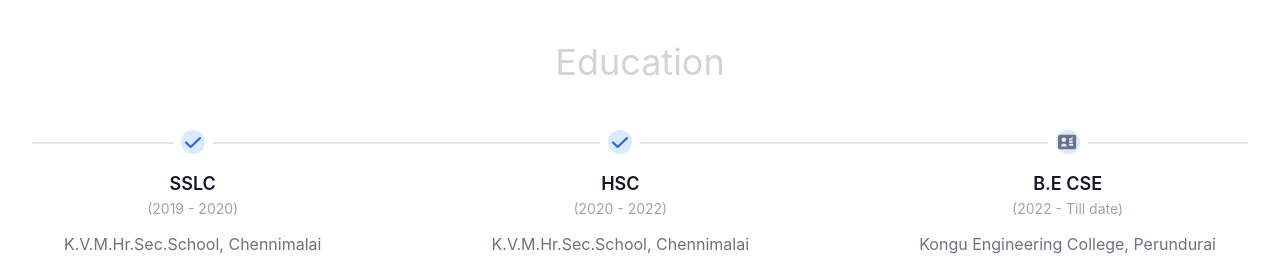
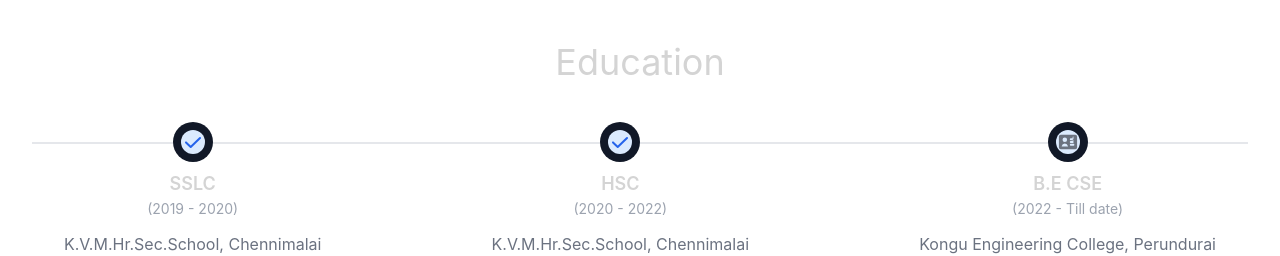
Before and after one commit to Sandhish/Portfolio, a React (Vite) app: page / in a window 1280 px wide. Shown: the part 1220-1476 px from the top of the page. Built offline with nearby package versions, Linux system fonts and the light colour scheme.

Commit message:
education section css update

```diff
--- a/src/Components/Education/education.jsx
+++ b/src/Components/Education/education.jsx
@@ -10,36 +10,36 @@ const Education = () => {
 
                     <motion.li whileInView={{ opacity: 1, y: 0 }} initial={{ opacity: 0, y: -70 }} transition={{ duration: 0.7, delay: 0.2 }}
                         className="mb-10 ms-7 lg:mb-0 lg:flex lg:items-center lg:flex-col lg:relative lg:ms-0 lg:px-8" >
-                        <span className="absolute flex items-center justify-center w-6 h-6 bg-blue-100 rounded-full -start-3 ring-8 ring-white dark:ring-gray-900 dark:bg-blue-900 lg:static lg:mb-4">
+                        <span className="absolute flex items-center justify-center w-6 h-6 bg-blue-100 rounded-full -start-3 ring-8 ring-gray-900 dark:bg-blue-900 lg:static lg:mb-4">
                             <svg className="w-3.5 h-3.5 text-blue-600 lg:w-4 lg:h-4 dark:text-blue-300" aria-hidden="true" fill="none" viewBox="0 0 16 11">
                                 <path stroke="currentColor" strokeLinecap="round" strokeLinejoin="round" strokeWidth="2" d="M1 5.917 5.724 10.5 15 1.5" />
                             </svg>
                         </span>
-                        <h3 className="flex items-center mb-1 text-lg font-semibold text-gray-900 dark:text-white lg:mt-0 lg:mb-1">SSLC</h3>
+                        <h3 className="flex items-center mb-1 text-lg font-semibold dark:text-white lg:mt-0 lg:mb-1">SSLC</h3>
                         <time className="block mb-2 text-sm font-normal leading-none text-gray-400 dark:text-gray-500 lg:mb-4">(2019 - 2020)</time>
                         <p className="mb-4 text-base font-normal text-gray-500 dark:text-gray-400 lg:mb-0 lg:text-center">K.V.M.Hr.Sec.School, Chennimalai</p>
                     </motion.li>
 
                     <motion.li whileInView={{ opacity: 1, y: 0 }} initial={{ opacity: 0, y: -70 }} transition={{ duration: 0.7, delay: 0.3 }}
                         className="mb-10 ms-7 lg:mb-0 lg:flex lg:items-center lg:flex-col lg:relative lg:ms-0 lg:px-8">
-                        <span className="absolute flex items-center justify-center w-6 h-6 bg-blue-100 rounded-full -start-3 ring-8 ring-white dark:ring-gray-900 dark:bg-blue-900 lg:static lg:mb-4">
+                        <span className="absolute flex items-center justify-center w-6 h-6 bg-blue-100 rounded-full -start-3 ring-8 ring-gray-900 dark:bg-blue-900 lg:static lg:mb-4">
                             <svg className="w-3.5 h-3.5 text-blue-600 lg:w-4 lg:h-4 dark:text-blue-300" aria-hidden="true" fill="none" viewBox="0 0 16 11">
                                 <path stroke="currentColor" strokeLinecap="round" strokeLinejoin="round" strokeWidth="2" d="M1 5.917 5.724 10.5 15 1.5" />
                             </svg>
                         </span>
-                        <h3 className="mb-1 text-lg font-semibold text-gray-900 dark:text-white lg:mt-0 lg:mb-1">HSC</h3>
+                        <h3 className="mb-1 text-lg font-semibold dark:text-white lg:mt-0 lg:mb-1">HSC</h3>
                         <time className="block mb-2 text-sm font-normal leading-none text-gray-400 dark:text-gray-500 lg:mb-4">(2020 - 2022)</time>
                         <p className="text-base font-normal text-gray-500 dark:text-gray-400 lg:mb-0 lg:text-center">K.V.M.Hr.Sec.School, Chennimalai</p>
                     </motion.li>
 
                     <motion.li whileInView={{ opacity: 1, y: 0 }} initial={{ opacity: 0, y: -70 }} transition={{ duration: 0.7, delay: 0.4 }}
                         className="ms-7 lg:flex lg:items-center lg:flex-col lg:relative lg:ms-0 lg:px-8">
-                        <span className="absolute flex items-center justify-center w-6 h-6 bg-blue-100 rounded-full -start-3 ring-8 ring-white dark:ring-gray-900 dark:bg-blue-900 lg:static lg:mb-4">
-                            <svg className="w-4 h-4 text-gray-500 lg:w-5 lg:h-5 dark:text-gray-100" aria-hidden="true" fill="currentColor" viewBox="0 0 22 16">
+                        <span className="absolute flex items-center justify-center w-6 h-6 bg-blue-100 rounded-full -start-3 ring-8 ring-gray-900 dark:bg-blue-900 lg:static lg:mb-4">
+                            <svg className="w-4 h-4 text-gray-500 lg:w-5 lg:h-5 dark:text-gray-100" aria-hidden="true" fill="currentColor" viewBox="-1 0 22 16">
                                 <path d="M18 0H2a2 2 0 0 0-2 2v12a2 2 0 0 0 2 2h16a2 2 0 0 0 2-2V2a2 2 0 0 0-2-2ZM6.5 3a2.5 2.5 0 1 1 0 5 2.5 2.5 0 0 1 0-5ZM3.014 13.021l.157-.625A3.427 3.427 0 0 1 6.5 9.571a3.426 3.426 0 0 1 3.322 2.805l.159.622-6.967.023ZM16 12h-3a1 1 0 0 1 0-2h3a1 1 0 0 1 0 2Zm0-3h-3a1 1 0 1 1 0-2h3a1 1 0 1 1 0-2Zm0-3h-3a1 1 0 1 1 0-2h3a1 1 0 1 1 0-2Z" />
                             </svg>
                         </span>
-                        <h3 className="mb-1 text-lg font-semibold text-gray-900 dark:text-white lg:mt-0 lg:mb-1">B.E CSE</h3>
+                        <h3 className="mb-1 text-lg font-semibold dark:text-white lg:mt-0 lg:mb-1">B.E CSE</h3>
                         <time className="block mb-2 text-sm font-normal leading-none text-gray-400 dark:text-gray-500 lg:mb-4">(2022 - Till date)</time>
                         <p className="text-base font-normal text-gray-500 dark:text-gray-400 lg:mb-0 lg:text-center">Kongu Engineering College, Perundurai</p>
                     </motion.li>
```
